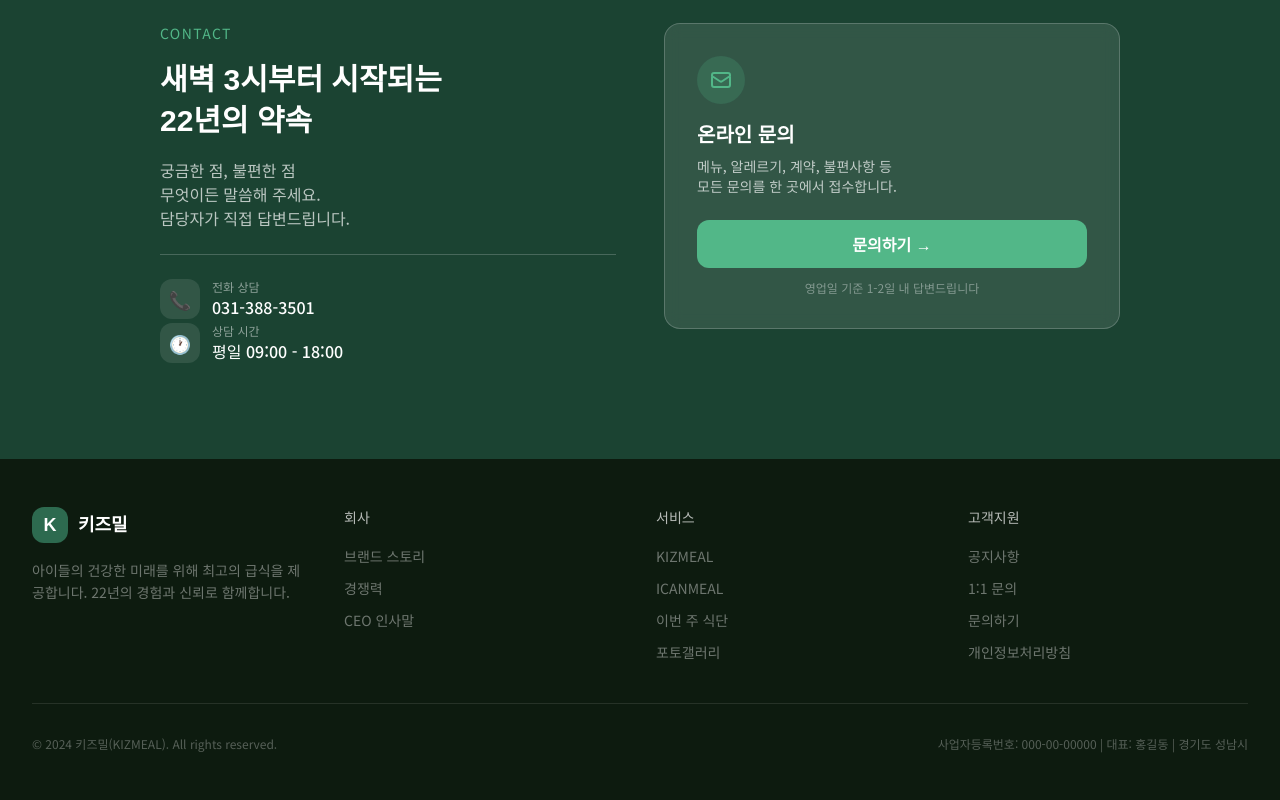
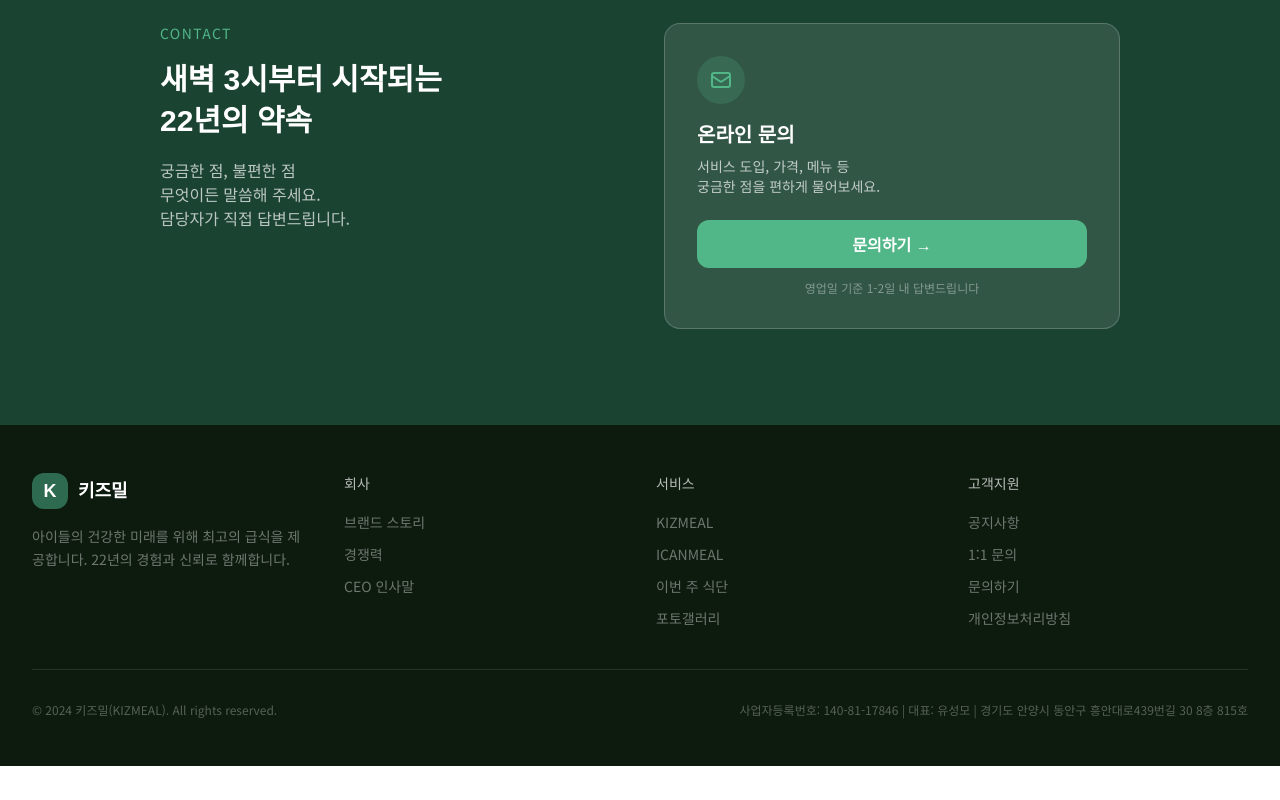
Before and after one commit to yuher826/kizmeal-renewal, a Next.js app: page / in a window 1280 px wide. Shown: the part 7477-8277 px from the top of the page. After the commit the page ends 8243 px from the top, so only its background shows below. Built offline with nearby package versions, Linux system fonts and the light colour scheme.

Commit message:
fix: CONTACT 전화제거 + 문구수정 + 푸터 실제정보 업데이트

```diff
--- a/app/page.tsx
+++ b/app/page.tsx
@@ -563,23 +563,6 @@ export default function Home() {
               <p className="text-white/70 text-base mt-4 anim anim-left delay-200">
                 궁금한 점, 불편한 점<br />무엇이든 말씀해 주세요.<br />담당자가 직접 답변드립니다.
               </p>
-              <hr className="border-white/20 my-6 anim anim-left delay-300" />
-              <div className="space-y-1 anim anim-left delay-300">
-                <div className="flex items-center gap-3">
-                  <div className="w-10 h-10 rounded-xl bg-white/10 flex items-center justify-center text-lg">📞</div>
-                  <div>
-                    <div className="text-white/50 text-xs">전화 상담</div>
-                    <div className="text-white font-medium">031-388-3501</div>
-                  </div>
-                </div>
-                <div className="flex items-center gap-3">
-                  <div className="w-10 h-10 rounded-xl bg-white/10 flex items-center justify-center text-lg">🕐</div>
-                  <div>
-                    <div className="text-white/50 text-xs">상담 시간</div>
-                    <div className="text-white font-medium">평일 09:00 - 18:00</div>
-                  </div>
-                </div>
-              </div>
             </div>
 
             <div className="anim anim-right delay-200">
@@ -589,7 +572,7 @@ export default function Home() {
                 </div>
                 <h3 className="text-white font-bold text-xl mt-4">온라인 문의</h3>
                 <p className="text-white/70 text-sm mt-2">
-                  메뉴, 알레르기, 계약, 불편사항 등<br />모든 문의를 한 곳에서 접수합니다.
+                  서비스 도입, 가격, 메뉴 등<br />궁금한 점을 편하게 물어보세요.
                 </p>
                 <Link
                   href="/inquiry"
@@ -670,7 +653,7 @@ export default function Home() {
           </div>
           <div className="border-t border-white/10 pt-8 flex flex-col sm:flex-row items-center justify-between gap-4">
             <p className="text-white/30 text-xs">© 2024 키즈밀(KIZMEAL). All rights reserved.</p>
-            <p className="text-white/30 text-xs">사업자등록번호: 000-00-00000 | 대표: 홍길동 | 경기도 성남시</p>
+            <p className="text-white/30 text-xs">사업자등록번호: 140-81-17846 | 대표: 유성모 | 경기도 안양시 동안구 흥안대로439번길 30 8층 815호</p>
           </div>
         </div>
       </footer>
```
